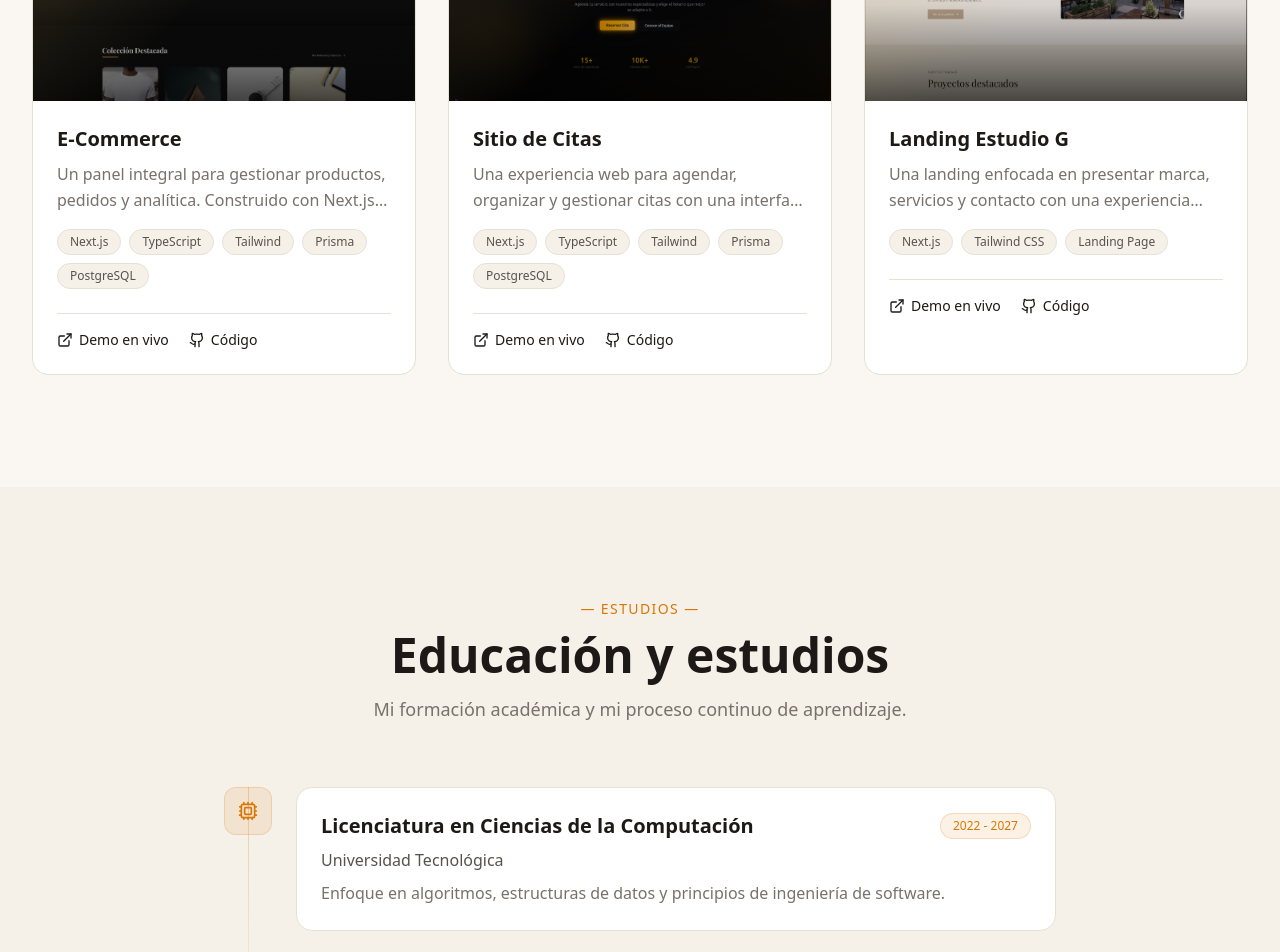
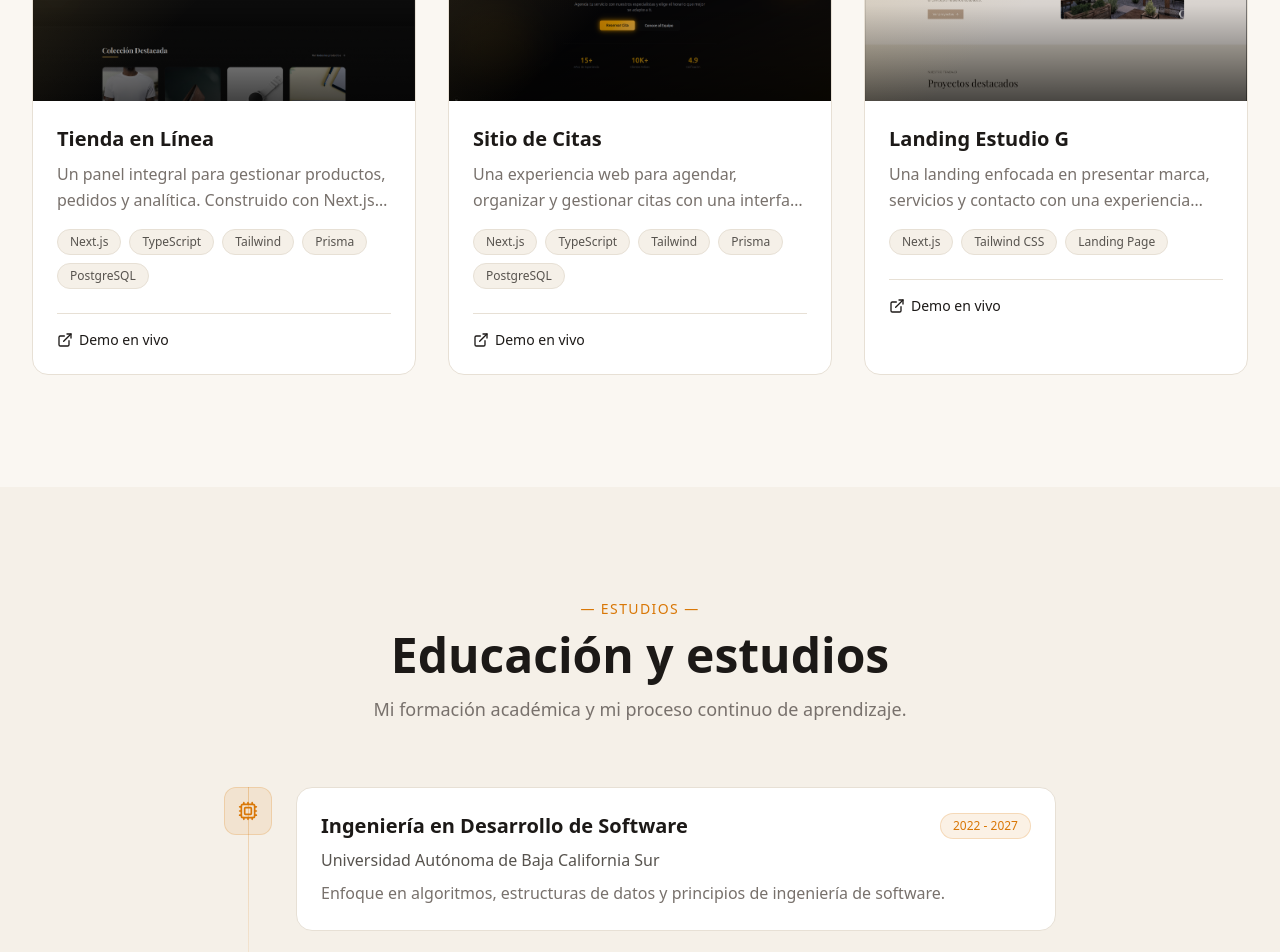
Before and after one commit to yelllowcat/animated-portfolio, a Next.js app: page / in a window 1280 px wide. Shown: the part 1220-2172 px from the top of the page. Built offline with nearby package versions, Linux system fonts and the light colour scheme; no server answers; a web font is replaced by a local one.

Commit message:
feat: new data

```diff
--- a/components/Projects.tsx
+++ b/components/Projects.tsx
@@ -141,8 +141,7 @@ export default function Projects() {
                     href={project.github}
                     className="flex items-center gap-1.5 text-sm font-medium text-[var(--foreground)] hover:text-[var(--accent)] transition-colors"
                   >
-                    <Github className="w-4 h-4" />
-                    {messages.projects.code}
+
                   </a>
                 </div>
               </div>
--- a/lib/i18n.ts
+++ b/lib/i18n.ts
@@ -179,7 +179,7 @@ const messagesByLocale: Record<Locale, Messages> = {
 const projectCopyByLocale: Record<Locale, Record<number, ProjectCopy>> = {
   es: {
     1: {
-      title: "E-Commerce",
+      title: "Tienda en Línea",
       description:
         "Un panel integral para gestionar productos, pedidos y analítica. Construido con Next.js y Tailwind CSS.",
     },
@@ -216,8 +216,8 @@ const projectCopyByLocale: Record<Locale, Record<number, ProjectCopy>> = {
 const studyCopyByLocale: Record<Locale, Record<number, StudyCopy>> = {
   es: {
     1: {
-      title: "Licenciatura en Ciencias de la Computación",
-      institution: "Universidad Tecnológica",
+      title: "Ingeniería en Desarrollo de Software",
+      institution: "Universidad Autónoma de Baja California Sur",
       description:
         "Enfoque en algoritmos, estructuras de datos y principios de ingeniería de software.",
     },
@@ -230,8 +230,8 @@ const studyCopyByLocale: Record<Locale, Record<number, StudyCopy>> = {
   },
   en: {
     1: {
-      title: "Computer Science BS",
-      institution: "University of Technology",
+      title: "Software Development Engineering",
+      institution: "Universidad Autónoma de Baja California Sur",
       description:
         "Focused on algorithms, data structures, and software engineering principles.",
     },
```
